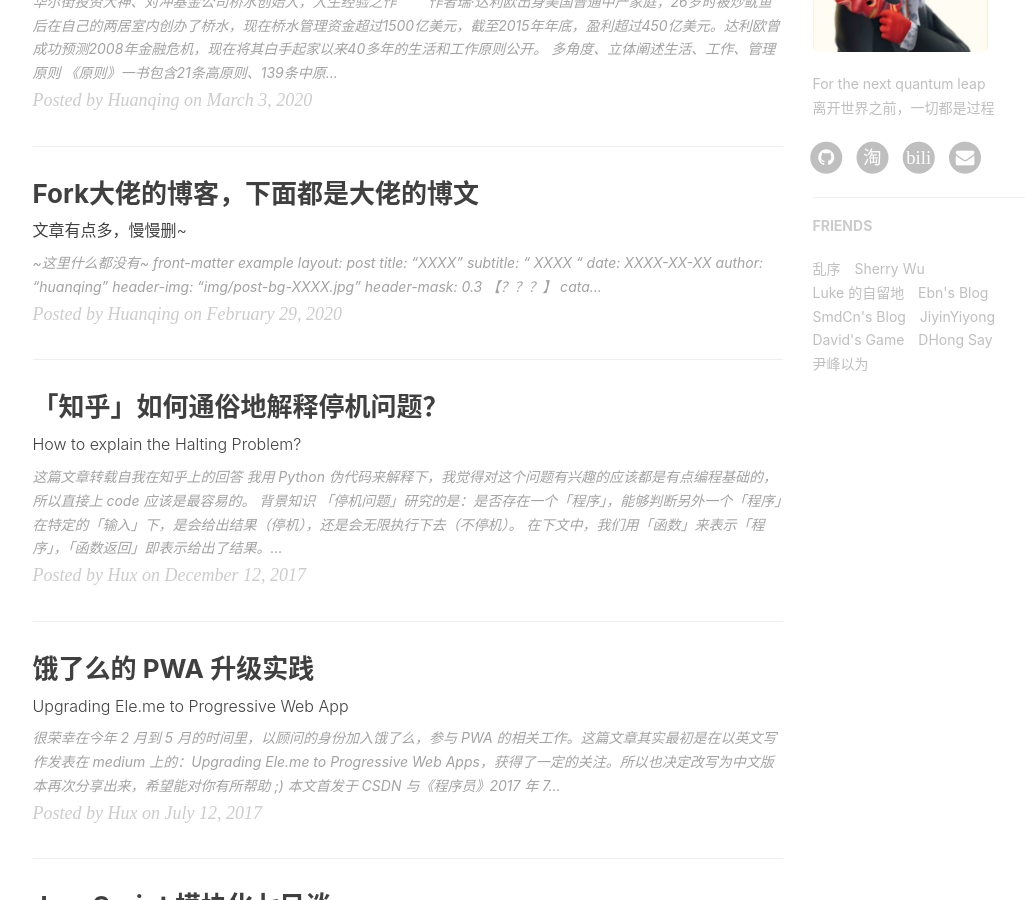
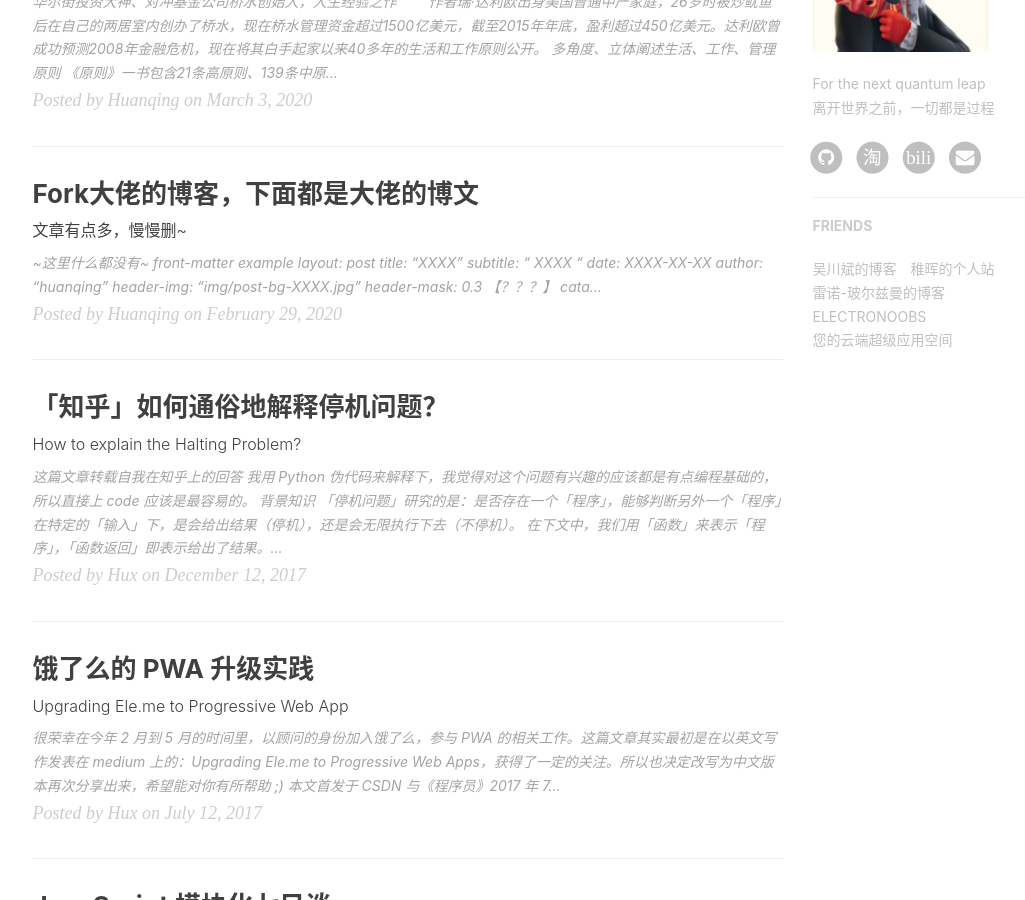
Before and after one commit to huanqingwu/huanqingwu.github.io, a Jekyll site: the page built from index.html, in a window 1280 px wide and 900 px high, scrolled down 814 px. Shown: the whole window, without its empty margins (135-1160 px from the left). Built offline with Jekyll 4.4.1, drawn with Linux system fonts in a browser that asks for light colours; nearby versions of some CDN libraries; the list of posts is cut into pages by our own code; comment, search, counter and statistics services are not loaded.

Commit message:
Update _config.yml

```diff
--- a/_config.yml
+++ b/_config.yml
@@ -119,31 +119,19 @@ friends: [
     #     title: "Su",
     #     href: "http://su.gallery/"
     # },{
-        title: "乱序",
-        href: "http://mida.re/"
+        title: "吴川斌的博客",
+        href: "https://www.mr-wu.cn/"
     },{
-        title: "Sherry Wu",
-        href: "https://xuechundesign.github.io"
+        title: "稚晖的个人站",
+        href: "http://pengzhihui.com/"
     },{
-        title: "Luke 的自留地",
-        href: "http://hmqk1995.github.io"
+        title: "雷诺-玻尔兹曼的博客",
+        href: "http://blog.sina.com.cn/openuav"
     },{
-        title: "Ebn's Blog",
-        href: "http://ebnbin.com/"
+        title: "ELECTRONOOBS",
+        href: "https://electronoobs.com/"
     },{
-        title: "SmdCn's Blog",
-        href: "http://blog.smdcn.net"
-    },{
-        title: "JiyinYiyong",
-        href: "http://tiye.me/"
-    },{
-        title: "David's Game",
-        href: "https://www.ruoyaowu.com/"
-    },{
-        title: "DHong Say",
-        href: "http://dhong.co"
-    },{
-        title: "尹峰以为",
-        href: "http://ingf.github.io/"
+        title: "您的云端超级应用空间",
+        href: "https://www.uzer.me/"
     }
 ]
```
